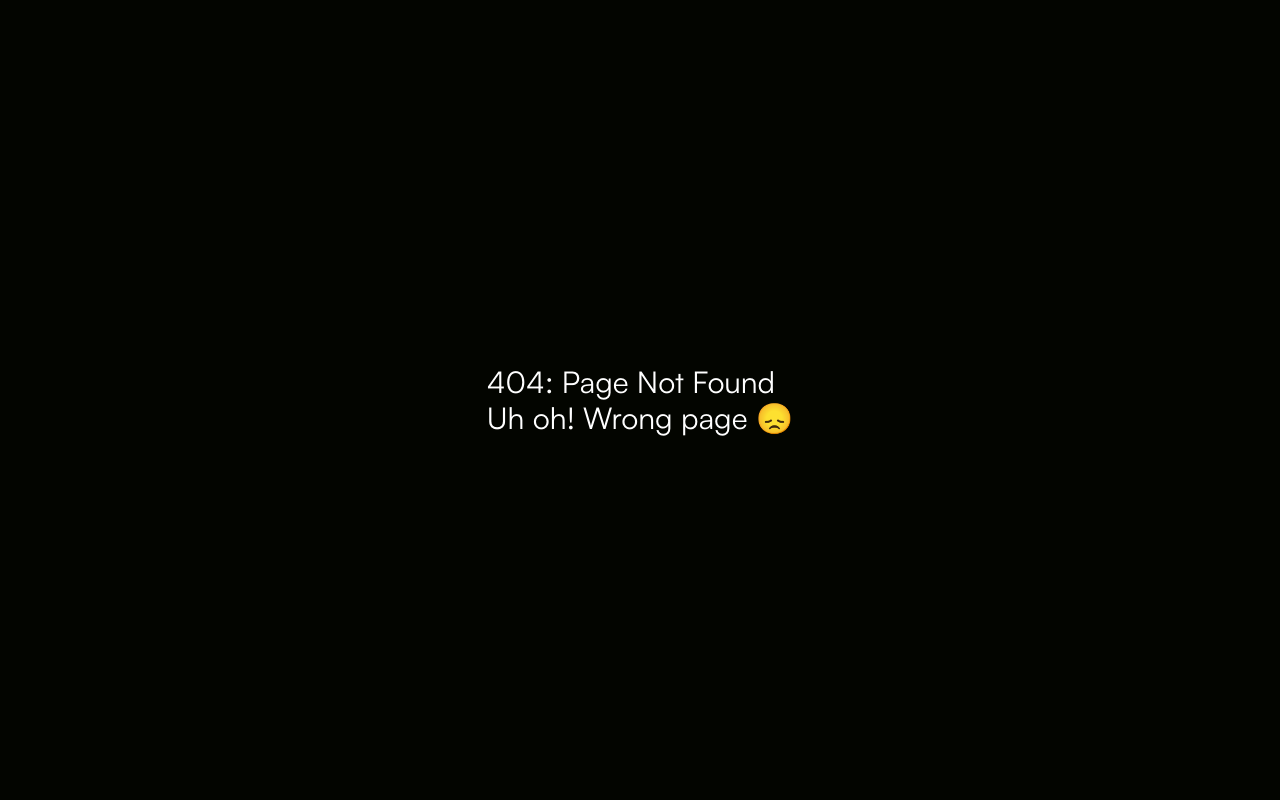
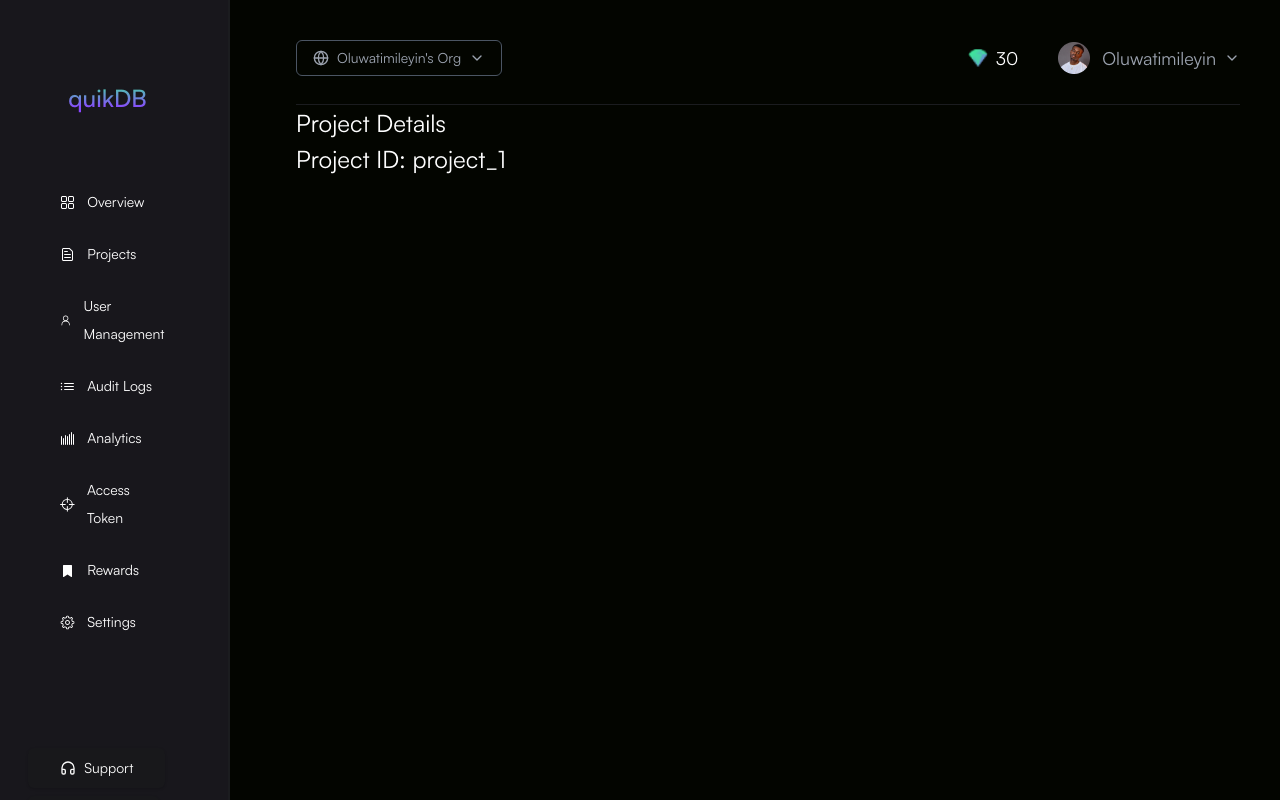
Before and after one commit to quikdb/quikdb-app-beta, a React (Vite) app in the folder src/app_frontend/: page /dashboard/project_1 in a window 1280 px wide. Before the commit this address had no page. Built offline with nearby package versions, Linux system fonts and the light colour scheme.

Commit message:
route project

```diff
--- /dev/null
+++ b/src/app_frontend/src/pages/dashboard/Project.tsx
@@ -0,0 +1,15 @@
+import { useParams } from 'react-router-dom';
+
+function Project() {
+  const { projectId } = useParams();
+
+  return (
+    <div>
+      <h1>Project Details</h1>
+      <p>Project ID: {projectId}</p>
+      {/* Add more project details here */}
+    </div>
+  );
+}
+
+export default Project;
--- a/src/app_frontend/src/pages/dasboard/project-table.tsx
+++ b/src/app_frontend/src/pages/dashboard/project-table.tsx
@@ -32,6 +32,7 @@ import {
     TableHeader,
     TableRow,
 } from "@/components/ui/table"
+import { Link } from "react-router-dom"
 
 const data: Project[] = [
     {
@@ -285,6 +286,7 @@ export function ProjectTable() {
                     >
                         Previous
                     </Button>
+                    <Link to="/dashboard/project_1" >
                         <Button
                             size="sm"
                             onClick={() => table.nextPage()}
@@ -292,6 +294,7 @@ export function ProjectTable() {
                         >
                             Next
                         </Button>
+                    </Link>
                 </div>
             </div>
         </div>
```
Also changed, not shown: src/app_frontend/src/App.tsx (+8 -3 lines), src/app_frontend/src/pages/dashboard/Dashboard.tsx (renamed from src/app_frontend/src/pages/dasboard/Dashboard.tsx), src/app_frontend/src/pages/dashboard/Projects.tsx (renamed from src/app_frontend/src/pages/dasboard/Projects.tsx), src/app_frontend/src/pages/dashboard/index.tsx (renamed from src/app_frontend/src/pages/dasboard/index.tsx). Lines whose indentation alone changed are shown as unchanged.
